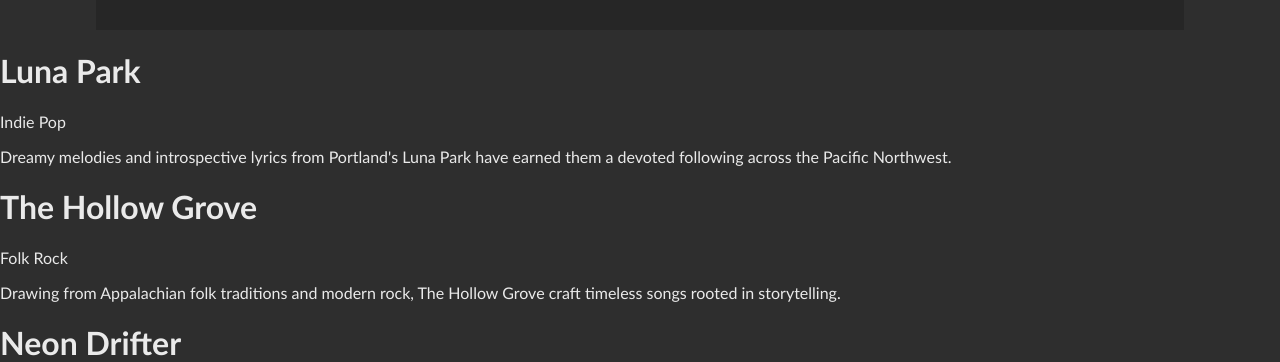
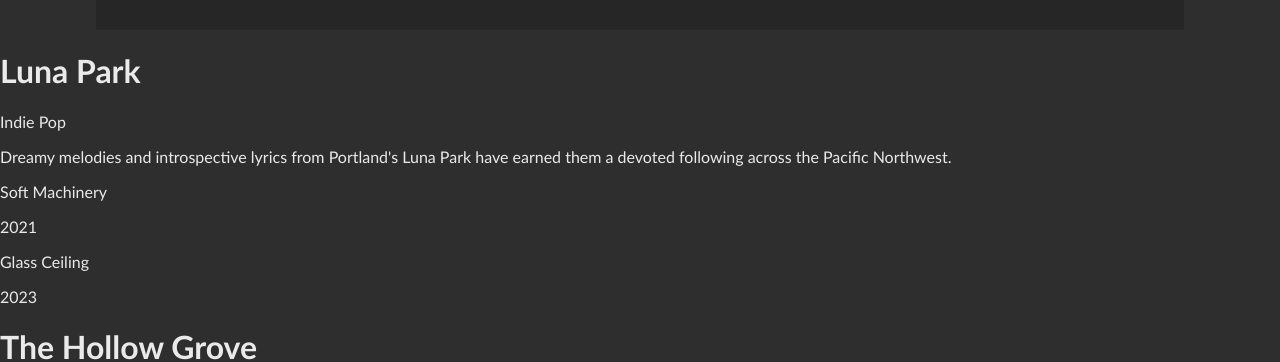
Before and after one commit to allenres/agile-basics, a React (Vite) app: page / in a window 1280 px wide. Shown: the part 425-787 px from the top of the page. Built offline with nearby package versions, Linux system fonts and the light colour scheme.

Commit message:
Added Album item component

```diff
--- a/src/components/AlbumItem.jsx
+++ b/src/components/AlbumItem.jsx
@@ -1,4 +1,9 @@
 import './AlbumItem.css';
-export default function AlbumItem() {
-
+export default function AlbumItem({album}) {
+    return (
+        <div className='album-items'>
+            <p>{album.title}</p>
+            <p>{album.year}</p>
+        </div>
+    )
 }
--- a/src/components/ArtistCard.jsx
+++ b/src/components/ArtistCard.jsx
@@ -1,10 +1,17 @@
 import './ArtistCard.css';
+import AlbumItem from './AlbumItem'
+
 export default function ArtistCard({artist}) {
+    const albums = artist.albums.map((abl) => {
+        return <AlbumItem album={abl}/>
+    })
+
     return (
         <div className='artist-card'>
             <h1>{artist.name}</h1>
             <p>{artist.genre}</p>
             <p>{artist.bio}</p>
+            {albums}
         </div>
     )
 }
```
